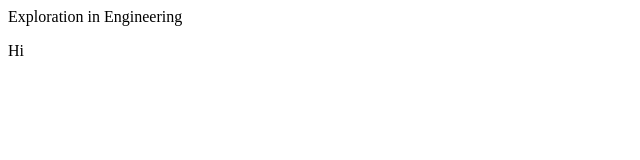
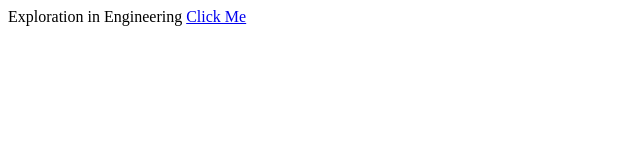
Before and after one commit to Alnewman1/Alex-First-Website, a plain HTML site: page index2.html in a window 1280 px wide. Shown: the whole page, without its empty margins (0-640 px from the left). Drawn offline with Linux system fonts and the light colour scheme.

Commit message:
Update index2.html

```diff
--- a/index2.html
+++ b/index2.html
@@ -5,6 +5,8 @@
 </head>
 <body
   <h1> Exploration in Engineering </h1>
-<p> Hi </p>
+
+<a href="https://18alnewman.wixsite.com/mysite">Click Me</a>
+
 </body>
 </html>
```
